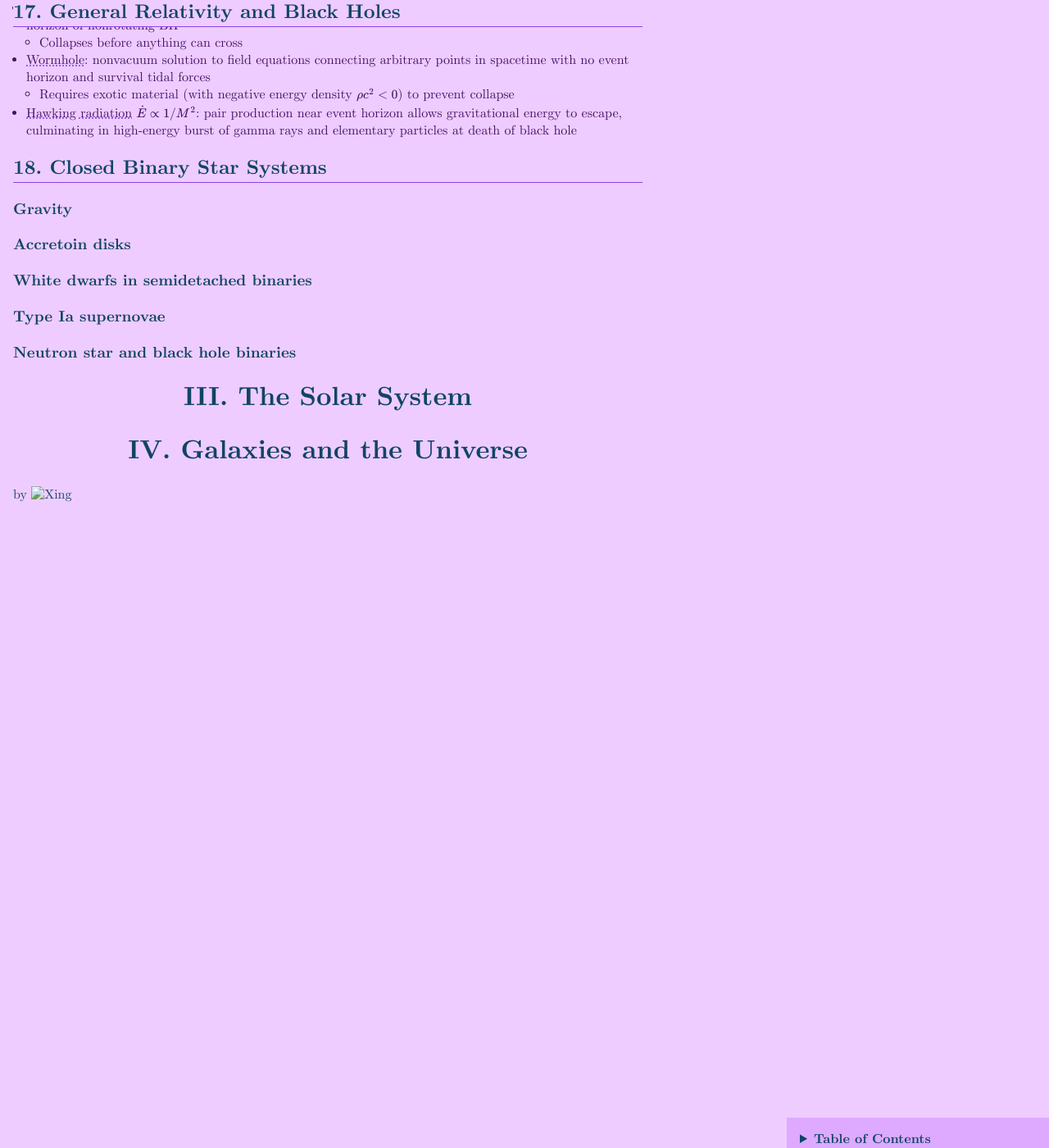
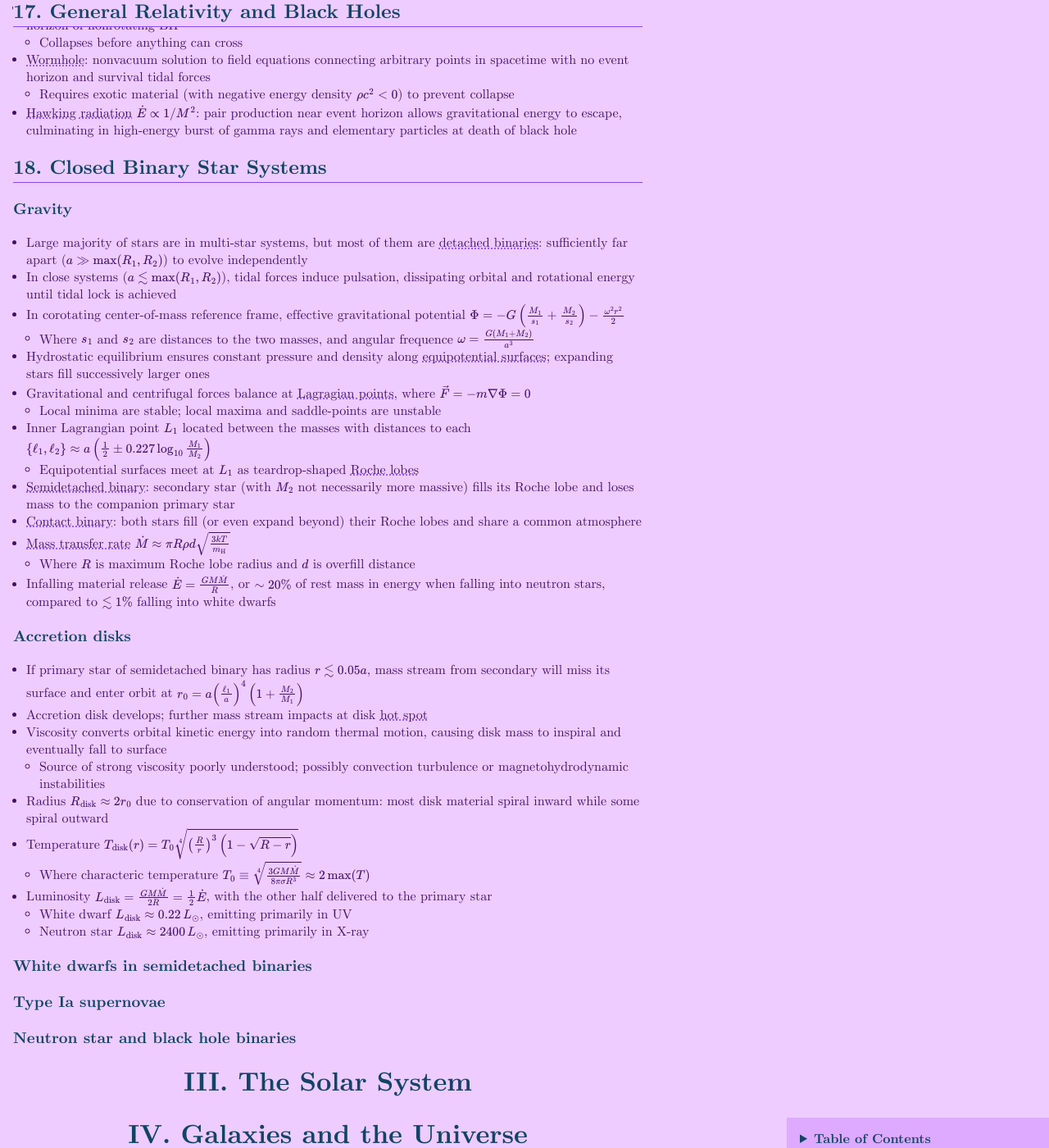
Before and after one commit to xingyzt/notes, a Jekyll site: the page built from intro-to-modern-astrophysics/index.md, in a window 1280 px wide and 1400 px high, scrolled down 39816 px. Shown: the whole window at 82% size. Built offline with Jekyll 4.4.1, drawn with Linux system fonts in a browser that asks for light colours; some of the changed text lies outside the part shown.

Commit message:
Add ch.18 pt.1

```diff
--- a/intro-to-modern-astrophysics/11.md
+++ b/intro-to-modern-astrophysics/11.md
@@ -10,13 +10,13 @@
 
 ### Solar interior
 
-* Hydrogen burning below $R \lesssim 0.3 R_\odot$; convection above $R \gtrsim 0.7 R_\odot$
+* Hydrogen burning below $R \lesssim 0.3 \,R_\odot$; convection above $R \gtrsim 0.7 \,R_\odot$
 * Heterogeneous composition due to nucleosynthesis, convection, and elmental diffusion
-* $^4_2$He is more abundant than $^1_1$H below $R \lesssim 0.1 R_\odot$
+* $^4_2$He is more abundant than $^1_1$H below $R \lesssim 0.1 \,R_\odot$
 * $^3_2$He abundance peaks at the top of the hydrogen-burning region,
   where cooler temperatures slow the $^3_2$He–$^3_2$He reaction
 * Convection zone turbulence creates homogeneous composition
-* Peak energy generation region is shell around $r \approx 0.1 R_\odot$
+* Peak energy generation region is shell around $r \approx 0.1\, R_\odot$
   * ${dL\over dr}$ affected by shell volume and fuel availability,
     both smaller at the very center, as well as temperature and pressure
 * Surface Li abundance somewhat less than expected for the current solar model
@@ -76,10 +76,10 @@
 * **Parker wind model**: not in hydrostatic equilibrium as pressure does not vanish at infinity,
   implying solar wind
 * Kontinuierlich/continuous **K corona**:
-  * From free electron scattering of photospheric light primary between $1 \sim 2.3 R_\odot$
+  * From free electron scattering of photospheric light primary between $1 \sim 2.3\, R_\odot$
   * Spectral lines essentially blended into continuum from high-velocity Doppler broadening
 * Fraunhofer **F corona**:
-  * From  dust scattering of photospheric light beyond $2.3 R_\odot$
+  * From  dust scattering of photospheric light beyond $2.3\, R_\odot$
   * Slower dust grains have less Doppler broadening and leave detectable Fraunhofer lines
   * Merges with zodiacal light from interplanetary dust
 * Emission **E corona**:
--- a/intro-to-modern-astrophysics/18.md
+++ b/intro-to-modern-astrophysics/18.md
@@ -6,7 +6,33 @@
 
 ### Gravity
 
-### Accretoin disks
+* Large majority of stars are in multi-star systems, but most of them are **detached binaries**: sufficiently far apart ($a\gg\max(R_1, R_2)$) to evolve independently
+* In close systems ($a\lesssim\max(R_1,R_2)$), tidal forces induce pulsation, dissipating orbital and rotational energy until tidal lock is achieved
+* In corotating center-of-mass reference frame, effective gravitational potential $\Phi=-G\left({M_1\over s_1}+{M_2\over s_2}\right)-{\omega^2r^2\over 2}$
+  * Where $s_1$ and $s_2$ are distances to the two masses, and angular frequence $\omega={G(M_1+M_2)\over a^3}$
+* Hydrostatic equilibrium ensures constant pressure and density along **equipotential surfaces**; expanding stars fill successively larger ones
+* Gravitational and centrifugal forces balance at **Lagragian points**, where $\vec F=-m\nabla\Phi=0$
+  * Local minima are stable; local maxima and saddle-points are unstable
+* Inner Lagrangian point $L_1$ located between the masses with distances to each $\lbrace \ell_1, \ell_2 \rbrace \approx a\left({1\over2}\pm0.227\log_{10}{M_1\over M_2}\right)$
+  * Equipotential surfaces meet at $L_1$ as teardrop-shaped **Roche lobes**
+* **Semidetached binary**: secondary star (with $M_2$ not necessarily more massive) fills its Roche lobe and loses mass to the companion primary star
+* **Contact binary**: both stars fill (or even expand beyond) their Roche lobes and share a common atmosphere
+* **Mass transfer rate** $\dot M\approx\pi R\rho d\sqrt{3kT\over m_\text{H}}$
+  * Where $R$ is maximum Roche lobe radius and $d$ is overfill distance
+* Infalling material release $\dot E={GM\dot M\over R}$, or $\sim20\%$ of rest mass in energy when falling into neutron stars, compared to $\lesssim1\%$ falling into white dwarfs
+
+### Accretion disks
+
+* If primary star of semidetached binary has radius $r\lesssim0.05a$, mass stream from secondary will miss its surface and enter orbit at $r_0=a\left(\ell_1\over a\right)^4\left(1+{M_2\over M_1}\right)$
+* Accretion disk develops; further mass stream impacts at disk **hot spot**
+* Viscosity converts orbital kinetic energy into random thermal motion, causing disk mass to inspiral and eventually fall to surface
+  * Source of strong viscosity poorly understood; possibly convection turbulence or magnetohydrodynamic instabilities
+* Radius $R_\text{disk}\approx2r_0$ due to conservation of angular momentum: most disk material spiral inward while some spiral outward
+* Temperature $T_\text{disk}(r)=T_\text{0}\sqrt[4]{\left(R\over r\right)^3 \left(1-\sqrt{R-r}\right) }$
+  * Where characteric temperature $T_0\equiv\sqrt[4]{3GM\dot M\over 8\pi\sigma R^3}\approx 2\max(T)$
+* Luminosity $L_\text{disk}={GM\dot M\over 2R}={1\over2}\dot E$, with the other half delivered to the primary star
+  * White dwarf $L_\text{disk}\approx0.22\,L_\odot$, emitting primarily in UV
+  * Neutron star $L_\text{disk}\approx2400\,L_\odot$, emitting primarily in X-ray
 
 ### White dwarfs in semidetached binaries
 
```
Also changed, not shown: other parts of intro-to-modern-astrophysics/11.md (+7 -7 lines).
